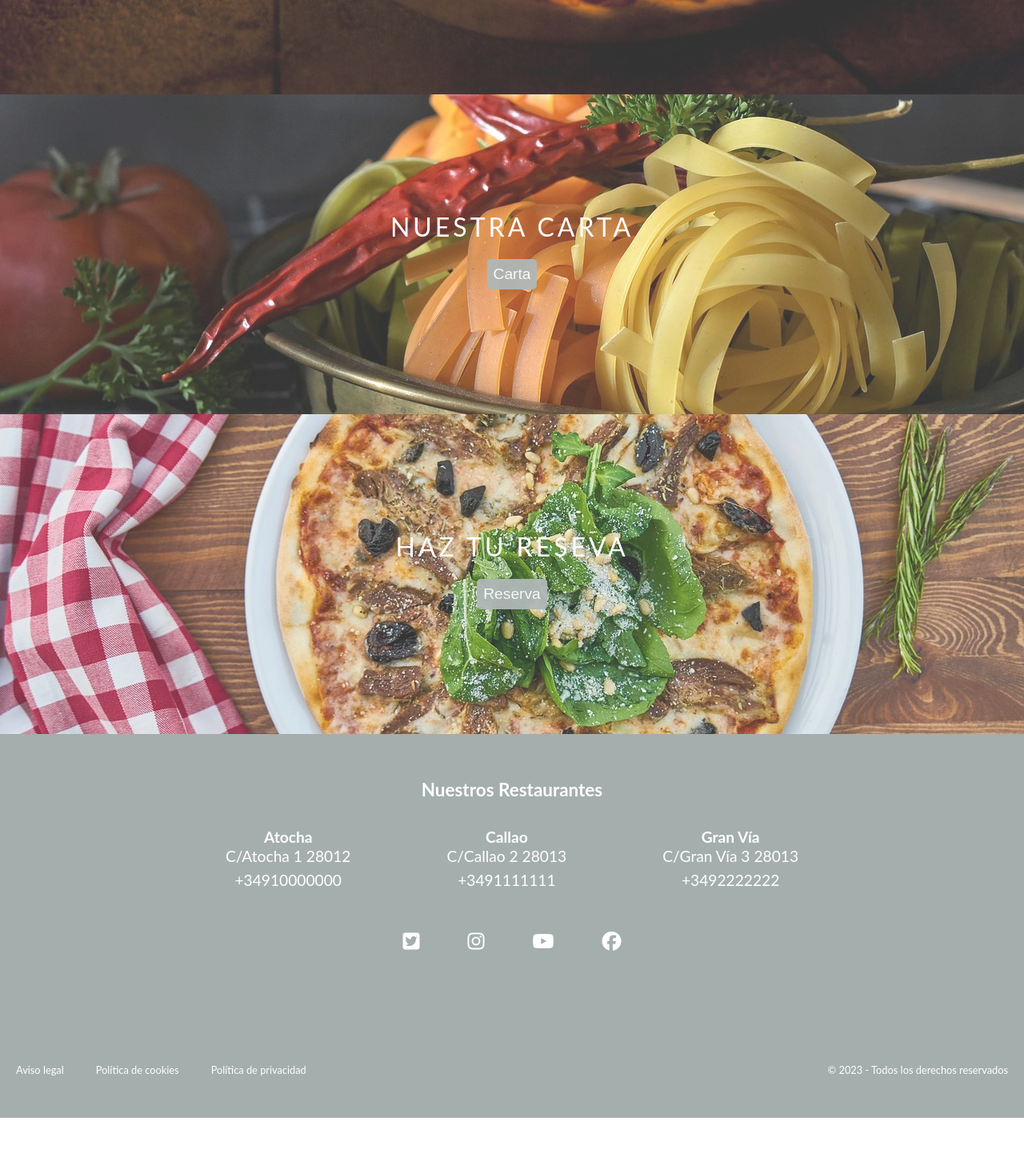
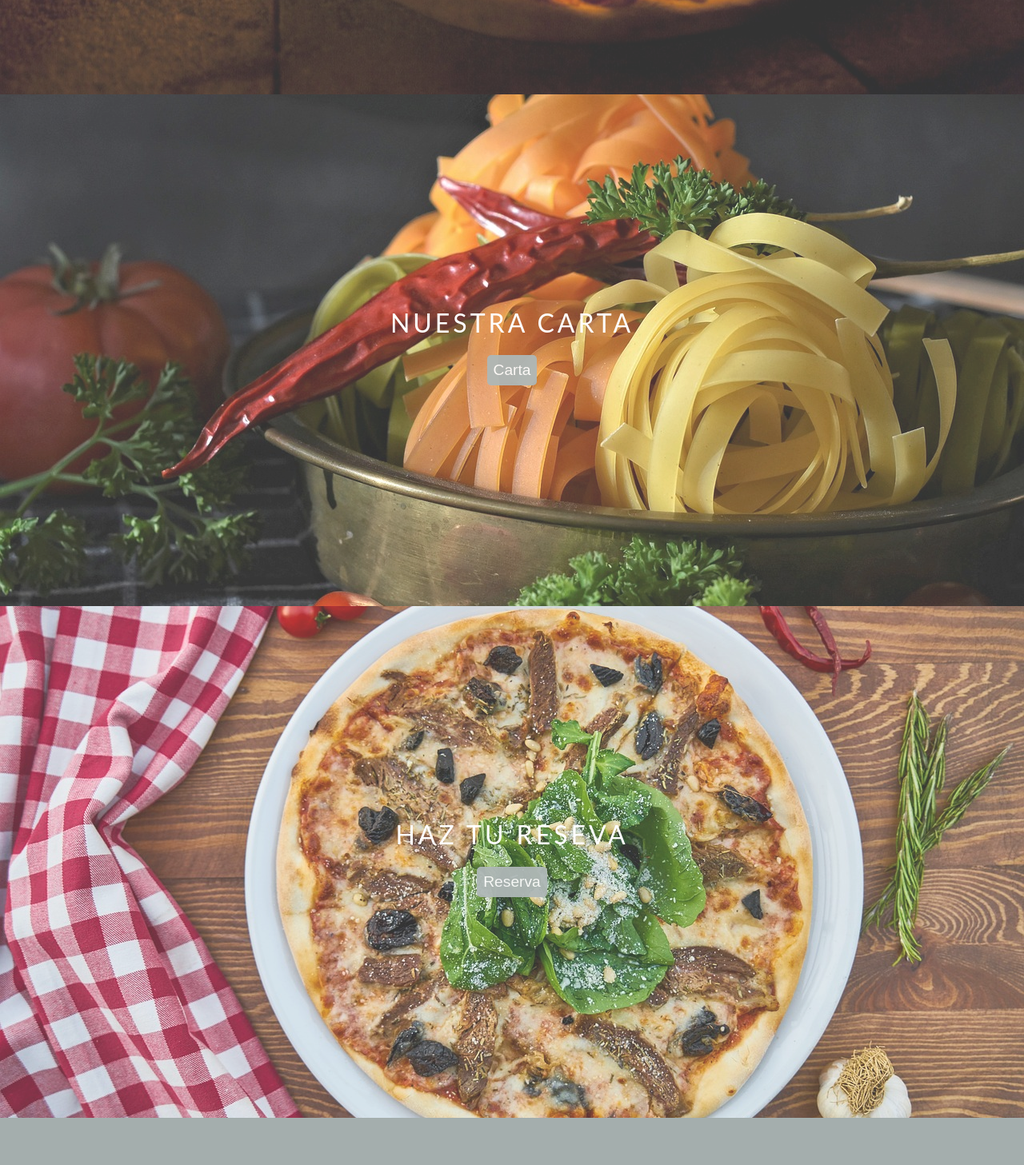
Before and after one commit to emamaria/Restaurant, a React (Create React App) app: page / in a window 1280 px wide. Shown: the part 682-2139 px from the top of the page at 80% size. Before the commit the page ends 2080 px from the top, so only its background shows below. Built offline with nearby package versions, Linux system fonts and the light colour scheme.

Commit message:
change footer and home

```diff
--- a/src/components/footer/_Footer.scss
+++ b/src/components/footer/_Footer.scss
@@ -5,7 +5,7 @@ footer{
     flex-direction: column;
     margin-top: auto;
     text-align: center;
-    min-height: 60vh;
+    min-height: 40vh;
     background-color:  #9ba6a5;
     opacity: 0.9;
     color: white;
@@ -31,8 +31,7 @@ footer{
     display: flex;
     justify-content: space-between;
     font-size: 0.8rem;
-    margin-top: 70px;
-
+    margin-top: 10px;
     p{
 
         margin: 40px 20px 0px 20px ;
--- a/src/pages/home/_Home.scss
+++ b/src/pages/home/_Home.scss
@@ -11,12 +11,12 @@
 
 .par2{
     background-image: url('../../../public/assets/img/pasta.jpg');
-    min-height: 400px;
+    min-height: 80vh;
 }
 
 .par3{
     background-image: url('../../../public/assets/img/pizza.jpg');
-    min-height: 400px;
+    min-height: 80vh;
 }
 
 .par1, .par2, .par3{
```
